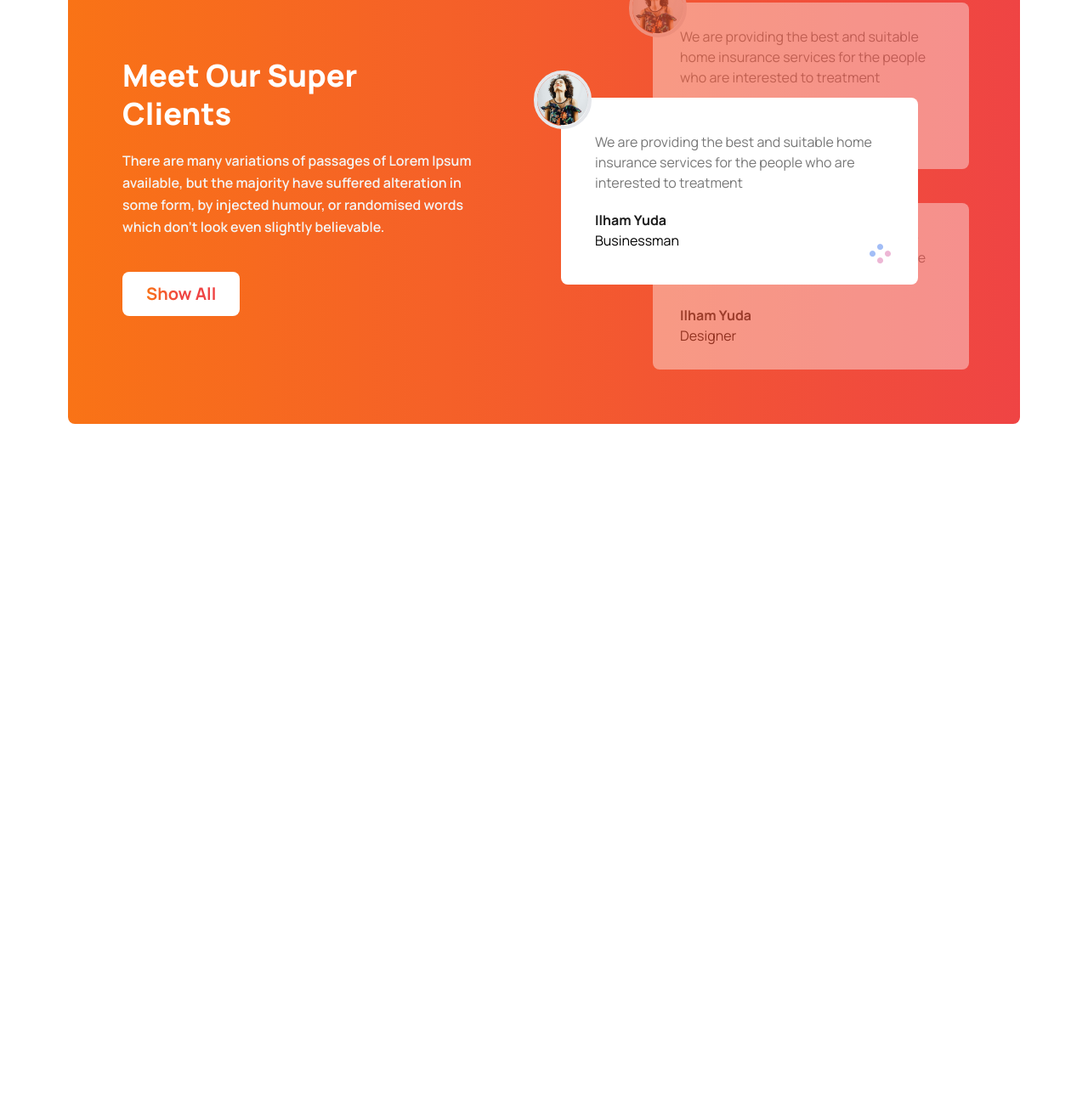
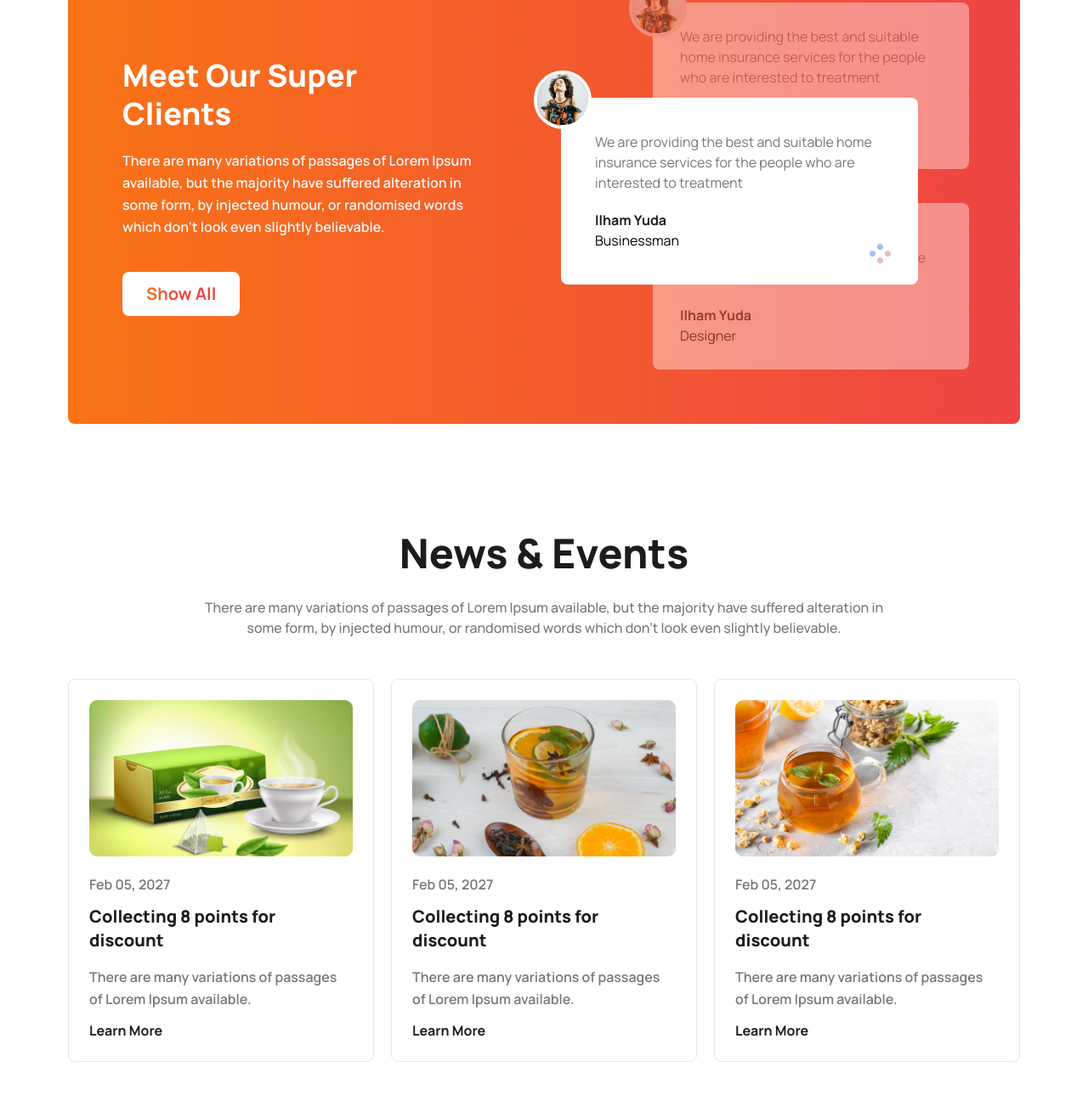
Before and after one commit to shrabonkundu1/Tea-house-landing-page-using-Tailwind, a plain HTML site: page index.html in a window 1280 px wide. Shown: the part 1975-3264 px from the top of the page at 85% size. Before the commit the page ends 2474 px from the top, so only its background shows below. Drawn offline with nearby package versions, Linux system fonts and the light colour scheme.

Commit message:
News and Event section included done

```diff
--- a/index.html
+++ b/index.html
@@ -143,13 +143,13 @@
          </section>
 
          <!-- unic card section -->
-          <section class="rounded-lgmb-24 bg-gradient-to-r from-orange-500 to-red-500 px-16 py-16 relative rounded-lg">
+          <section class="rounded-lgmb-24 bg-gradient-to-r from-orange-500 to-red-500 px-16 py-16 relative rounded-lg mb-32">
             <div class="grid md:grid-cols-2 items-center">
                 <!-- unic card content -->
                 <div class="md:w-5/6">
                     <h1 class="-mb-4 md:w-3/4 md:mb-5 text-3xl md:text-4xl text-white font-extrabold md:leading-tight">Meet Our Super Clients</h1>
                     <p class="mb-5 md:mb7 text-[#F4F4F4] leading-relaxed font-semibold lg:mb-10">There are many variations of passages of Lorem Ipsum available, but the majority have suffered alteration in some form, by injected humour, or randomised words which don't look even slightly believable. </p>
-                    <button class="text-xl font-bold px-7 py-3 bg-white rounded-lg"><p class="bg-gradient-to-r from-orange-500 via-red-500 to-red-500 bg-clip-text text-transparent">Show All</p></button>
+                    <button class="cursor-pointer text-xl font-bold px-7 py-3 bg-white rounded-lg"><p class="bg-gradient-to-r from-orange-500 via-red-500 to-red-500 bg-clip-text text-transparent">Show All</p></button>
                 </div>
 
                <div>
@@ -157,7 +157,7 @@
                   <div class="absolute top-44">
                     <div class="bg-white relative px-10 py-10 w-3/4 rounded-lg ml-5 z-10">
 
-                        <div class="absolute -top-8 -left-8 border-4 rounded-full p-0.4">
+                        <div class="absolute -top-8 -left-8 border-4 border-white rounded-full p-0.4">
                            <img src="./images/client.png" alt="">
                         </div>
                         <div>
@@ -201,6 +201,42 @@
           </section>
 
           <!-- News and envent section -->
+
+          <section class=" mb-20 md:mb-32">
+            <!-- News & Events title -->
+           <div class="text-center">
+            <h2 class="text-3xl md:text-5xl font-extrabold text-[#1C1C1C] mb-7">News & Events </h2>
+            <p class="text-center font-medium text-[#777777] md:w-3/4 mx-auto mb-12">There are many variations of passages of Lorem Ipsum available, but the majority have suffered alteration in some form, by injected humour, or randomised words which don't look even slightly believable.
+           </div>
+          <div class="grid md:grid-cols-3 gap-5">
+             <!-- tea card 1 -->
+             <div class="p-6 border rounded-lg">
+                <img class="mb-5" src="./images/news-1.png" alt="">
+                <p class="font-semibold mb-3 text-[#777777]">Feb 05, 2027</p>
+                <h3 class="text-xl mb-4 font-extrabold text-[#1C1C1C]">Collecting 8 points for discount</h3>
+                <p class="font-semibold text-[#777777] leading-relaxed mb-3">There are many variations of passages of Lorem Ipsum available.</p>
+                <h5 class="font-bold text-[#1C1C1C] cursor-pointer">Learn More</h5>
+
+            </div>
+           <!-- tea card 2 -->
+            <div class="p-6 border rounded-lg">
+                <img class="mb-5" src="./images/news-2.png" alt="">
+                <p class="mb-3 font-semibold text-[#777777]">Feb 05, 2027</p>
+                <h3 class="text-xl font-extrabold text-[#1C1C1C] mb-4">Collecting 8 points for discount</h3>
+                <p class="font-semibold text-[#777777] leading-relaxed mb-3">There are many variations of passages of Lorem Ipsum available.</p>
+                <h5 class="font-bold text-[#1C1C1C] cursor-pointer">Learn More</h5>
+
+            </div>
+           <!-- tea card 3 -->
+            <div class="p-6 border rounded-lg">
+                <img class="mb-5" src="./images/news-3.png" alt="">
+                <p class="mb-3 font-semibold text-[#777777]">Feb 05, 2027</p>
+                <h3 class="mb-4 text-xl font-extrabold text-[#1C1C1C]">Collecting 8 points for discount</h3>
+                <p class="font-semibold text-[#777777] leading-relaxed mb-3">There are many variations of passages of Lorem Ipsum available.</p>
+                <h5 class="font-bold text-[#1C1C1C] cursor-pointer">Learn More</h5>
+
+            </div>
+          </div>
      </main>
 </body>
 </html>
```
